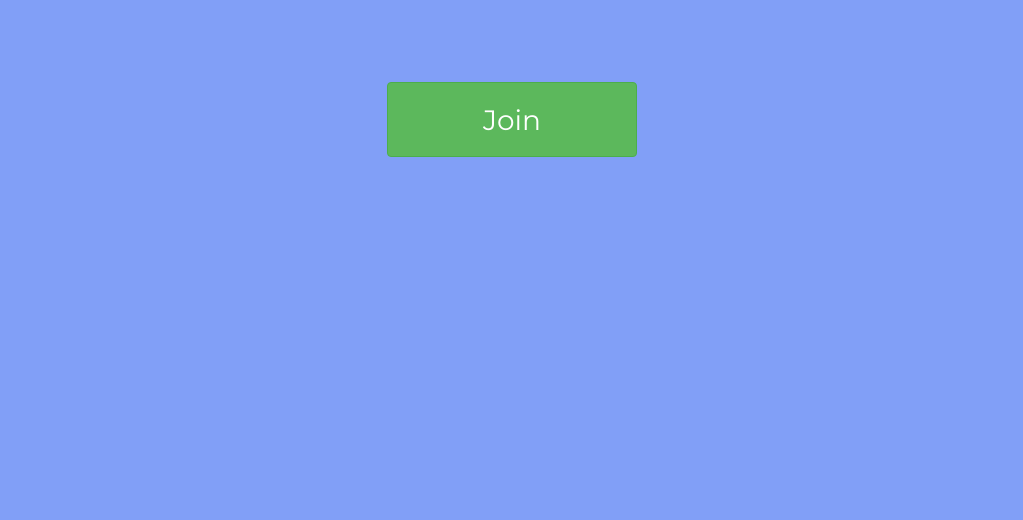
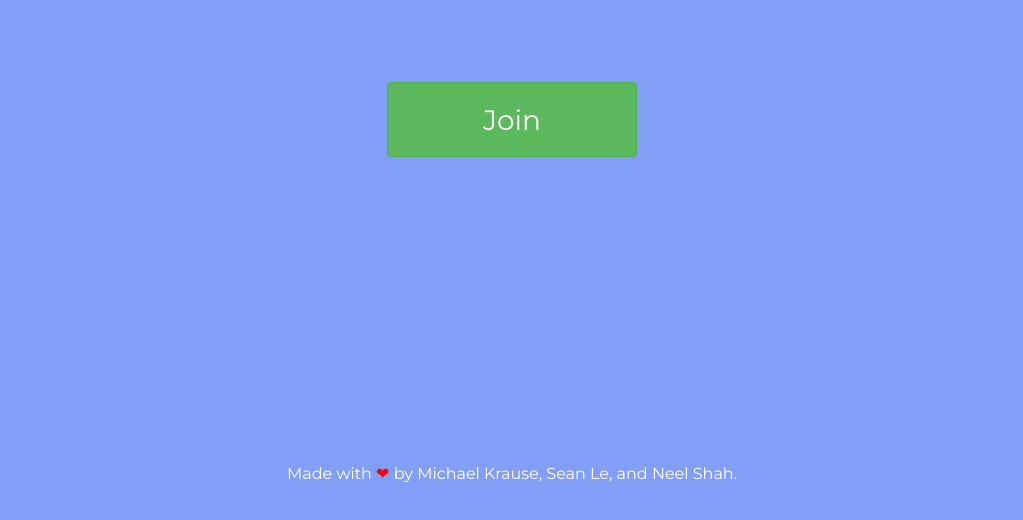
Before and after one commit to MK2018/QuizX, a website: page index.html in a window 1280 px wide. Shown: the part 314-834 px from the top of the page, without its empty margins (128-1151 px from the left). After the commit the page ends 800 px from the top, so only its background shows below. Drawn offline with nearby package versions, Linux system fonts and the light colour scheme.

Commit message:
Updated footer, readme

```diff
--- a/index.html
+++ b/index.html
@@ -7,17 +7,15 @@
         <meta name="viewport" content="width=device-width">
 
         <link href="https://maxcdn.bootstrapcdn.com/bootstrap/3.3.6/css/bootstrap.min.css" rel="stylesheet">
-        <link rel="stylesheet" type="text/css" href="style.css">
         <link href='https://fonts.googleapis.com/css?family=Montserrat' rel='stylesheet' type='text/css'>
         <link rel="stylesheet" href="https://maxcdn.bootstrapcdn.com/font-awesome/4.5.0/css/font-awesome.min.css">
-
+        <link rel="stylesheet" type="text/css" href="style.css">
     </head>
     <body class="body-wrapper">
         <div class="questionStyle" id="question">
         </div>
         <center><h1 class="mainPageTitle" id="title">QuizX</h1></center>
 
-        <!-- Server responses get written here -->
          <div class="container">
         <div class="row" >
           <div class="col-md-6 col-md-offset-3" id="topRow">
@@ -175,21 +173,13 @@
 
            <div class="row invisibleScoreTable" id="scoreTable">
             <div class="col-md-3">
-
             </div>
             <div class="col-md-3">
-
             </div>
             <div class="col-md-3">
-
             </div>
             <div class="col-md-3">
-
             </div>
-
-
-       </div>
-
            </div>
         </div>
     </div>
@@ -198,6 +188,11 @@
         <script>
             initSocket();
         </script>
+        <footer>
+            <div class="footer">
+                Made with <span class="red-heart">❤</span> by <a href="http://github.com/mk2018">Michael Krause</a>, <a href="http://github.com/seanle24245">Sean Le</a>, and <a href="http://github.com/veryroomy">Neel Shah</a>.
+            </div>
+        </footer>
     </body>
 
     </html>
--- a/style.css
+++ b/style.css
@@ -28,8 +28,8 @@
 .invisbleTable{
 	display: none;
 }
-.invisble{
-	display: none;
+.invisible{
+	display: none !important;
 }
 
 .invisibleTextBox{
@@ -72,3 +72,18 @@ background-color: #819FF7;
 	font-size: 75pt;
 	color: white;
 }
+.red-heart{
+	color: red;
+	text-align: center;
+}
+.footer{
+	font-size: 12pt;
+	color: white;
+	text-align: center;
+	position: fixed;
+    bottom: 0;
+    width: 100%;
+}
+a{
+	color: white;
+}
```
Also changed, not shown: README.md. Lines whose indentation alone changed are shown as unchanged.
